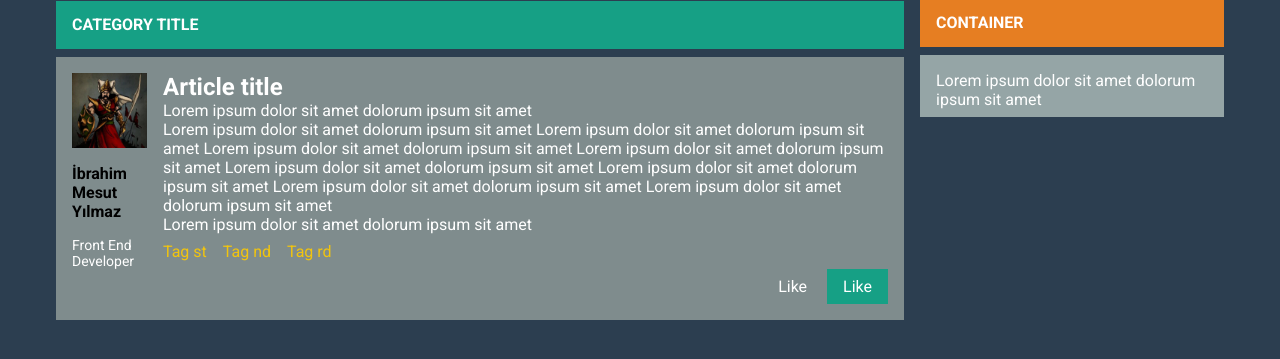
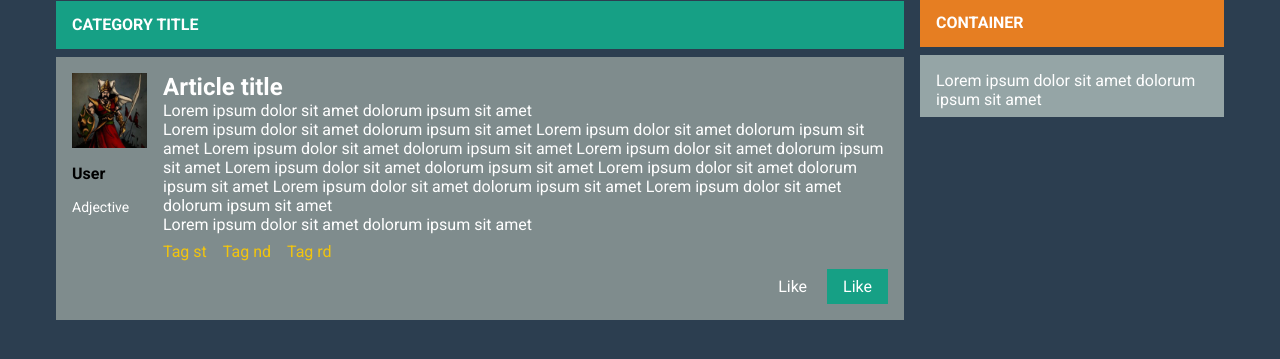
Before and after one commit to incetarik/forum-cmpe, a PHP site: page /content.php in a window 1280 px wide. Shown: the part 145-504 px from the top of the page. Run offline with PHP 8.4, Linux system fonts and the light colour scheme.

Commit message:
~ Name changes

```diff
--- a/content.php
+++ b/content.php
@@ -9,8 +9,8 @@
       <article class="article">
         <div class="person">
           <img src="assets/img/avatar.jpg" alt=""/>
-          <h3>İbrahim Mesut Yılmaz</h3>
-          <p>Front End Developer</p>
+          <h3>User</h3>
+          <p>Adjective</p>
         </div>
         <div class="text">
           <h2>Article title</h2>
```
